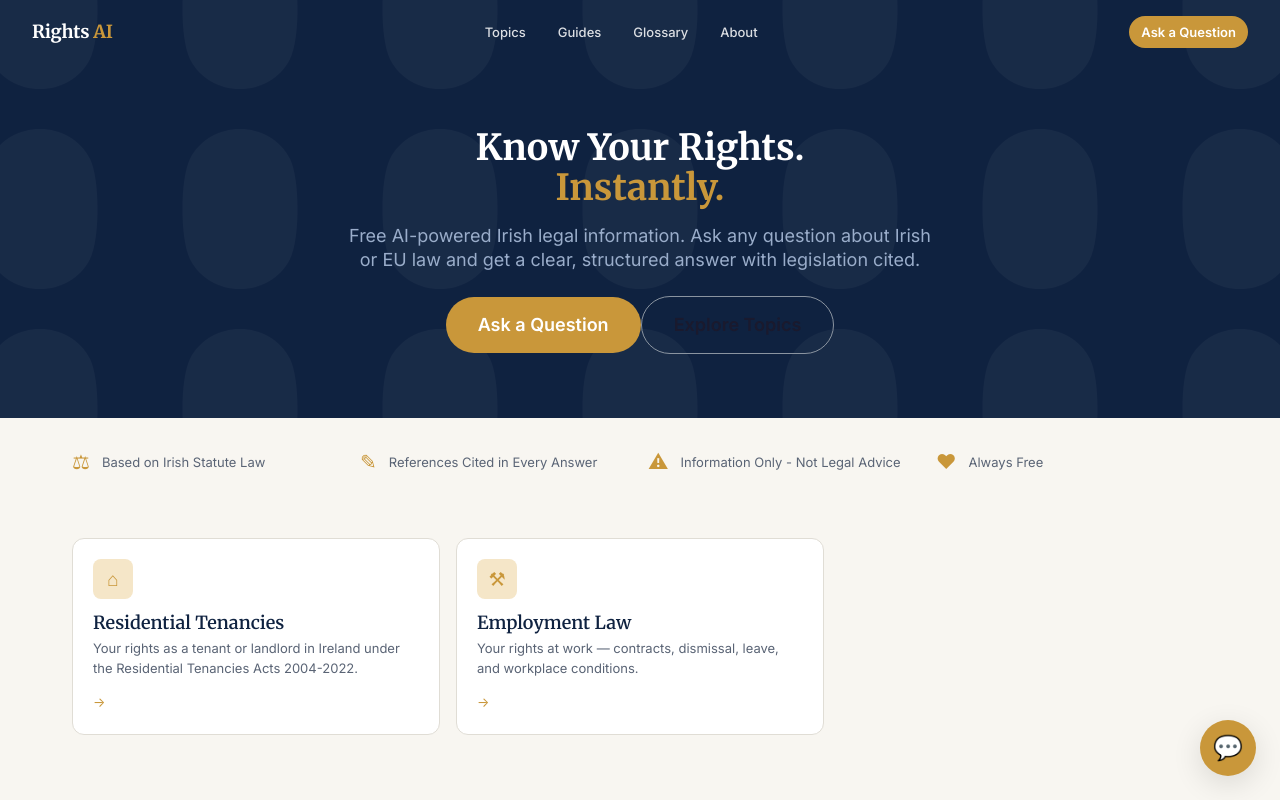
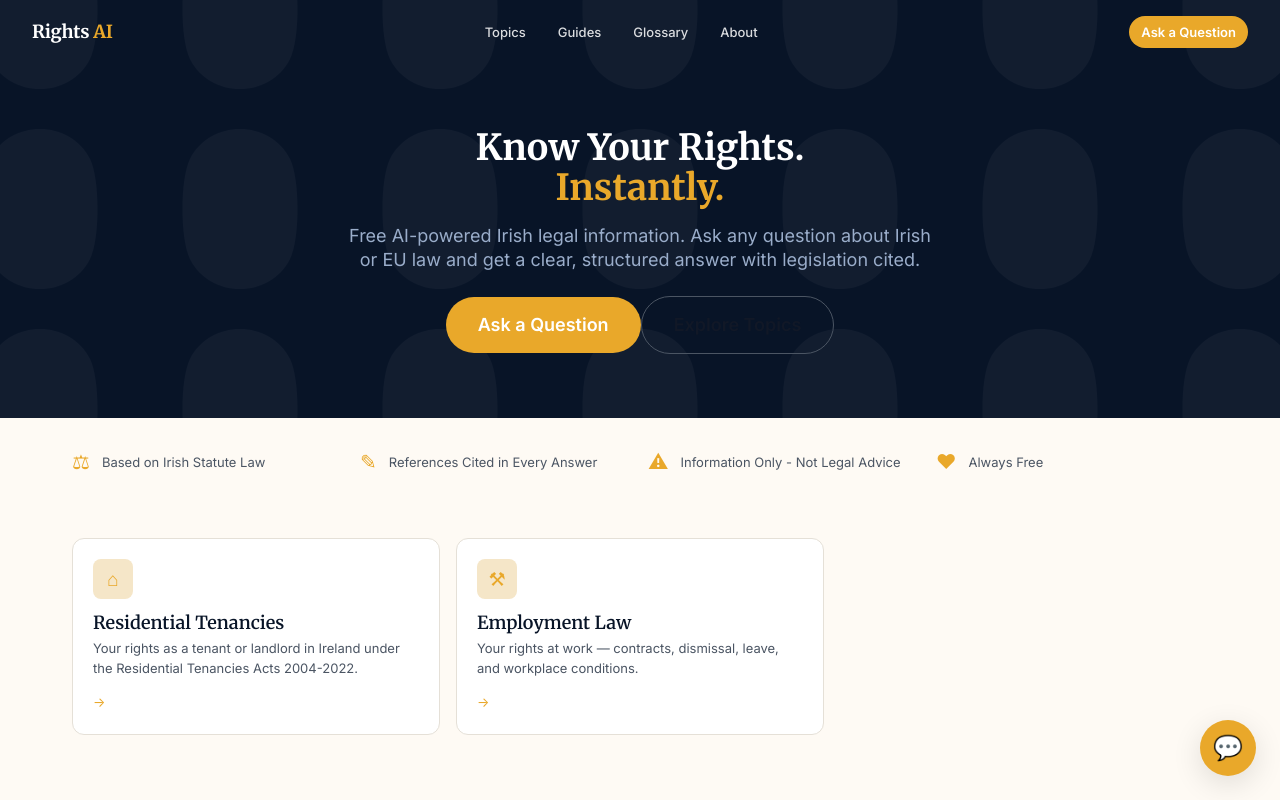
Before and after one commit to AndrianBarbulat/RightsAI, a Next.js app: page / in a window 1280 px wide. Shown: the top 800 px of the page. Built offline with nearby package versions, Linux system fonts and the light colour scheme.

Commit message:
refresh colour palette with higher contrast navy deep and navy surface tokens

```diff
--- a/styles/tokens/colors.css
+++ b/styles/tokens/colors.css
@@ -1,65 +1,81 @@
 /* ==============================================
-   Design Tokens — Colours
+   Design Tokens — Colours (Refreshed Palette)
    RightsAI Design System
    ============================================== */
 
 :root {
   /* ---- Core Brand ---- */
-  --color-navy: #0f2240;
-  --color-navy-dark: #091829;
-  --color-navy-light: #1a3a5c;
-  --color-gold: #c9973a;
-  --color-gold-light: #e8bc6a;
-  --color-gold-muted: #f5e6c8;
-  --color-cream: #f8f6f1;
-  --color-cream-dark: #ede9e0;
+  --color-navy-deep:       #081427;   /* Hero BGs, Footer — ONLY #FFFFFF text */
+  --color-navy-surface:    #10264A;   /* User Chat Bubbles, Dark Secondary — ONLY #FFFFFF text */
+  --color-gold-bright:     #E9A82A;   /* Primary CTAs, Active States — ONLY deep navy or black text */
+  --color-cream-base:      #FEFAF4;   /* Main Page Background */
+  --color-surface-card:    #FFFFFF;   /* AI Response Cards, Modals */
+  --color-gold-muted:      #f5e6c8;   /* Soft gold tint for badges, icons */
 
   /* ---- Semantic ---- */
-  --color-success: #1a7a4a;
-  --color-success-bg: #e8f5ee;
-  --color-warning: #9a6200;
-  --color-warning-bg: #fef3cd;
-  --color-error: #c0392b;
-  --color-error-bg: #fdecea;
-  --color-info: #1a5276;
-  --color-info-bg: #eaf2fb;
+  --color-success:       #1a7a4a;
+  --color-success-bg:    #e8f5ee;
+  --color-warning:       #9a6200;
+  --color-warning-bg:    #fef3cd;
+  --color-error:         #c0392b;
+  --color-error-bg:      #fdecea;
+  --color-info:          #1a5276;
+  --color-info-bg:       #eaf2fb;
 
   /* ---- Surfaces ---- */
-  --color-surface-1: #ffffff;
-  --color-surface-2: #f8f6f1;
-  --color-surface-3: #ede9e0;
+  --color-surface-1:     #FFFFFF;   /* Cards, sidebar, header */
+  --color-surface-2:     #FEFAF4;   /* Alt surface */
+  --color-surface-3:     #F3EFE6;   /* Subtle depth layer */
 
-  /* ---- Text ---- */
-  --color-text-primary: #1a1a2e;
-  --color-text-secondary: #5a6475;
-  --color-text-muted: #8a94a0;
-  --color-text-inverse: #ffffff;
+  /* ---- Text (Strict Pairing Rules) ---- */
+  --color-text-main:     #111827;   /* Primary body — ONLY on cream or white */
+  --color-text-muted:    #4B5563;   /* Timestamps, labels — ONLY on light, NEVER on navy */
+  --color-text-inverse:  #FFFFFF;   /* Text on Navy or Gold — fixes contrast */
 
   /* ---- Border ---- */
-  --color-border: #e0ddd5;
+  --color-border: #E5E0D7;
+
+  /* ---- Legacy alias tokens (for smooth migration) ---- */
+  --color-navy:           var(--color-navy-deep);
+  --color-navy-dark:      #050D1A;
+  --color-navy-light:     #1A3A6A;
+  --color-gold:           var(--color-gold-bright);
+  --color-gold-light:     #F0BB4E;
+  --color-cream:          var(--color-cream-base);
+  --color-cream-dark:     #F3EFE6;
+  --color-text-primary:   var(--color-text-main);
+  --color-text-secondary: var(--color-text-muted);
 }
 
 /* ---- Dark Mode ---- */
 
 [data-theme="dark"] {
-  --color-cream: #12131a;
-  --color-cream-dark: #0d0e14;
-  --color-surface-1: #1a1d27;
-  --color-surface-2: #21263a;
-  --color-surface-3: #2a3048;
-  --color-navy: #2a3a5c;
-  --color-navy-dark: #1a2a4a;
-  --color-navy-light: #3a4a6c;
-  --color-text-primary: #e8eaf0;
-  --color-text-secondary: #9aa3b5;
-  --color-text-muted: #6b7280;
-  --color-text-inverse: #ffffff;
-  --color-gold: #d4a84b;
-  --color-gold-light: #e8bc6a;
-  --color-gold-muted: #3d3520;
-  --color-border: #2a3048;
-  --color-success-bg: #143020;
-  --color-warning-bg: #3d2e00;
-  --color-error-bg: #3d1515;
-  --color-info-bg: #102840;
+  --color-cream-base:      #0D1117;
+  --color-surface-card:    #161B22;
+  --color-surface-1:       #161B22;
+  --color-surface-2:       #1C2333;
+  --color-surface-3:       #21283A;
+  --color-navy-deep:       #0D1525;
+  --color-navy-surface:    #162240;
+  --color-text-main:       #E6EDF3;
+  --color-text-muted:      #8B949E;
+  --color-text-inverse:    #FFFFFF;
+  --color-border:          #30363D;
+  --color-gold-bright:     #E9A82A;
+  --color-gold-light:      #F0BB4E;
+  --color-gold-muted:      #2E2310;
+  --color-success-bg:      #143020;
+  --color-warning-bg:      #3D2E00;
+  --color-error-bg:        #3D1515;
+  --color-info-bg:         #102840;
+
+  /* Legacy alias overrides */
+  --color-navy:           var(--color-navy-deep);
+  --color-navy-dark:      #080E1A;
+  --color-navy-light:     #1E3260;
+  --color-gold:           var(--color-gold-bright);
+  --color-cream:          var(--color-cream-base);
+  --color-cream-dark:     #0A0D13;
+  --color-text-primary:   var(--color-text-main);
+  --color-text-secondary: var(--color-text-muted);
 }
```
